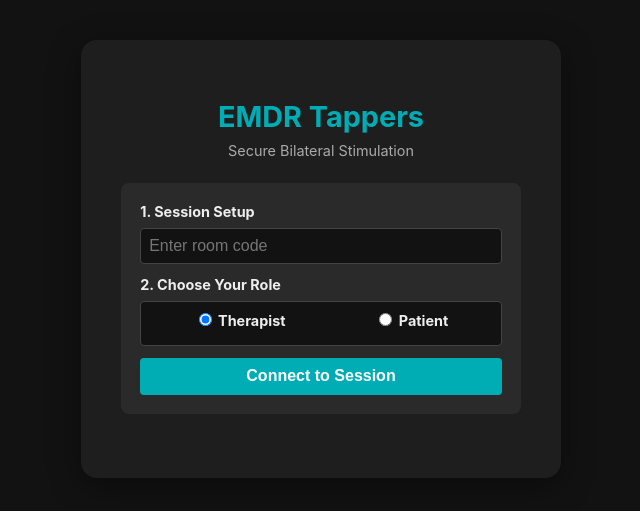
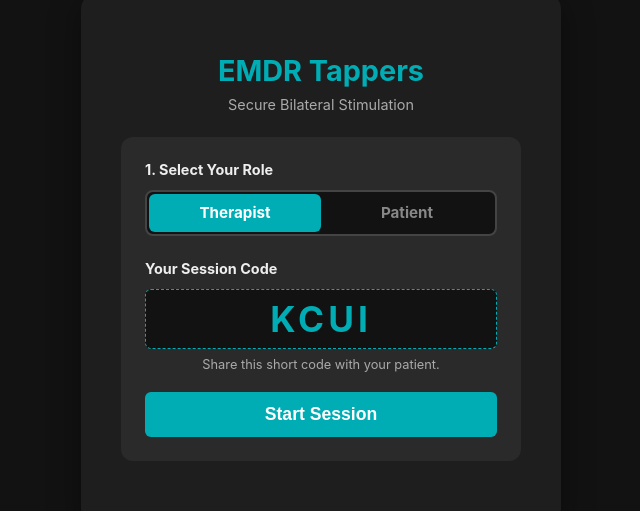
Before and after one commit to JPdeRidder/emdr-controller, a website: page index.html in a window 1280 px wide. Shown: the part 141-652 px from the top of the page, without its empty margins (319-959 px from the left). Drawn offline with nearby package versions, Linux system fonts and the light colour scheme; no server answers.

Commit message:
Add files via upload
the selector for the role is now more clear and the site generates a code instead of letting you make one up.

```diff
--- a/index.html
+++ b/index.html
@@ -32,42 +32,99 @@
 
         .room-box {
             background-color: #2a2a2a;
-            padding: 1.2rem;
-            border-radius: 8px;
+            padding: 1.5rem;
+            border-radius: 12px;
             margin-bottom: 1.5rem;
             text-align: left;
         }
-        .room-box label { font-weight: bold; margin-bottom: 0.5rem; display: block; }
-        .room-row { display: flex; gap: 0.5rem; margin-bottom: 0.75rem; }
-        .room-box input {
+        .room-box label { font-weight: bold; margin-bottom: 0.75rem; display: block; color: #eeeeee; }
+
+        .role-switch-container {
+            position: relative;
+            display: flex;
+            background-color: #121212;
+            border: 2px solid #444;
+            border-radius: 8px;
+            margin-bottom: 1.5rem;
+            padding: 2px;
+            cursor: pointer;
+            user-select: none;
+        }
+        .role-btn {
             flex: 1;
+            text-align: center;
+            padding: 0.6rem 0;
+            font-weight: bold;
+            font-size: 0.95rem;
+            color: #888888;
+            z-index: 2;
+            transition: color 0.2s ease;
+        }
+        .role-btn.active {
+            color: #ffffff;
+        }
+        .switch-slider {
+            position: absolute;
+            top: 2px;
+            bottom: 2px;
+            left: 2px;
+            width: calc(50% - 2px);
+            background-color: #00adb5;
+            border-radius: 6px;
+            z-index: 1;
+            transition: transform 0.25s cubic-bezier(0.4, 0, 0.2, 1);
+        }
+        body.select-patient .switch-slider {
+            transform: translateX(100%);
+        }
+
+        .input-area { margin-bottom: 1.25rem; }
+        .code-display {
+            font-size: 2.2rem;
+            font-weight: bold;
+            letter-spacing: 4px;
+            color: #00adb5;
+            text-align: center;
+            background: #121212;
             padding: 0.5rem;
-            border-radius: 4px;
-            border: 1px solid #444;
+            border-radius: 6px;
+            border: 1px dashed #00adb5;
+            margin-bottom: 0.5rem;
+        }
+        .code-instruction {
+            font-size: 0.8rem;
+            color: #aaaaaa;
+            text-align: center;
+            display: block;
+        }
+        .room-box input[type="text"] {
+            width: 100%;
+            box-sizing: border-box;
+            padding: 0.75rem;
+            border-radius: 6px;
+            border: 2px solid #444;
             background-color: #121212;
             color: #fff;
-            font-size: 1rem;
+            font-size: 1.1rem;
+            text-align: center;
+            letter-spacing: 2px;
         }
-        .role-row {
-            display: flex;
-            justify-content: space-around;
-            background: #121212;
-            padding: 0.5rem;
-            border-radius: 4px;
-            border: 1px solid #444;
-            margin-bottom: 0.75rem;
+        .room-box input[type="text"]:focus {
+            border-color: #00adb5;
+            outline: none;
         }
-        .role-option { display: flex; align-items: center; gap: 0.3rem; cursor: pointer; }
+
         .room-box button {
             width: 100%;
-            padding: 0.6rem;
+            padding: 0.75rem;
             background-color: #00adb5;
             color: white;
             border: none;
-            border-radius: 4px;
+            border-radius: 6px;
             font-weight: bold;
             cursor: pointer;
-            font-size: 1rem;
+            font-size: 1.1rem;
+            transition: background 0.2s;
         }
         .room-box button:hover { background-color: #008c95; }
 
@@ -111,24 +168,25 @@
     <div class="subtitle">Secure Bilateral Stimulation</div>
 
     <div class="room-box" id="setup-box">
-        <label for="room-input">1. Session Setup</label>
-        <div class="room-row">
-            <input type="text" id="room-input" placeholder="Enter room code">
+        <label>1. Select Your Role</label>
+        <div class="role-switch-container" id="role-toggle-bar">
+            <div class="switch-slider" id="ui-slider-block"></div>
+            <div class="role-btn active" id="btn-therapist">Therapist</div>
+            <div class="role-btn" id="btn-patient">Patient</div>
         </div>
 
-        <label>2. Choose Your Role</label>
-        <div class="role-row">
-            <label class="role-option">
-                <input type="radio" name="role-select" value="therapist" checked>
-                Therapist
-            </label>
-            <label class="role-option">
-                <input type="radio" name="role-select" value="patient">
-                Patient
-            </label>
+        <label id="input-heading">Your Session Code</label>
+        <div class="input-area">
+            <div id="therapist-code-view">
+                <div class="code-display" id="generated-code-text">XXXX</div>
+                <span class="code-instruction">Share this short code with your patient.</span>
+            </div>
+            <div id="patient-code-view" style="display: none;">
+                <input type="text" id="room-input" placeholder="Enter 4-character code" maxlength="4">
+            </div>
         </div>
 
-        <button id="join-btn">Connect to Session</button>
+        <button id="join-btn">Start Session</button>
     </div>
 
     <div id="app-content" class="app-content">
@@ -172,9 +230,16 @@
 <script>
     const socket = io();
 
-    const setupBox = document.getElementById('setup-box');
+    const toggleBar = document.getElementById('role-toggle-bar');
+    const btnTherapist = document.getElementById('btn-therapist');
+    const btnPatient = document.getElementById('btn-patient');
+    const inputHeading = document.getElementById('input-heading');
+    const tView = document.getElementById('therapist-code-view');
+    const pView = document.getElementById('patient-code-view');
+    const codeText = document.getElementById('generated-code-text');
     const roomInput = document.getElementById('room-input');
     const joinBtn = document.getElementById('join-btn');
+    const setupBox = document.getElementById('setup-box');
     const appContent = document.getElementById('app-content');
 
     const statusDiv = document.getElementById('status');
@@ -195,18 +260,58 @@
     let isLeftTurn = true;
     let inRoom = false;
     let userRole = 'therapist';
+    let activeRoomCode = "";
+
+    function makeRandomCode() {
+        const characters = 'abcdefghijklmnopqrstuvwxyz0123456789';
+        let result = '';
+        for (let i = 0; i < 4; i++) {
+            result += characters.charAt(Math.floor(Math.random() * characters.length));
+        }
+        return result.toUpperCase();
+    }
+
+    activeRoomCode = makeRandomCode();
+    codeText.textContent = activeRoomCode;
+
+    function setRole(role) {
+        userRole = role;
+        if (role === 'therapist') {
+            document.body.classList.remove('select-patient');
+            btnTherapist.classList.add('active');
+            btnPatient.classList.remove('active');
+            inputHeading.textContent = "Your Session Code";
+            tView.style.display = "block";
+            pView.style.display = "none";
+            joinBtn.textContent = "Start Session";
+        } else {
+            document.body.classList.add('select-patient');
+            btnTherapist.classList.remove('active');
+            btnPatient.classList.add('active');
+            inputHeading.textContent = "Enter Therapist's Code";
+            tView.style.display = "none";
+            pView.style.display = "block";
+            joinBtn.textContent = "Join Session";
+        }
+    }
+
+    btnTherapist.addEventListener('click', () => setRole('therapist'));
+    btnPatient.addEventListener('click', () => setRole('patient'));
 
     joinBtn.addEventListener('click', () => {
-        const code = roomInput.value.trim();
-        const selectedRole = document.querySelector('input[name="role-select"]:checked').value;
+        let finalCode = "";
 
-        if (code.length < 3) {
-            alert("Please enter a room code (at least 3 characters long).");
-            return;
+        if (userRole === 'therapist') {
+            finalCode = activeRoomCode;
+        } else {
+            finalCode = roomInput.value.trim().toUpperCase();
+            if (finalCode.length !== 4) {
+                alert("Please enter the exact 4-character code provided by the therapist.");
+                return;
+            }
         }
 
-        userRole = selectedRole;
-        socket.emit('joinRoom', code);
+        socket.emit('joinRoom', finalCode);
 
         setupBox.style.display = 'none';
         appContent.classList.add('active');
```
